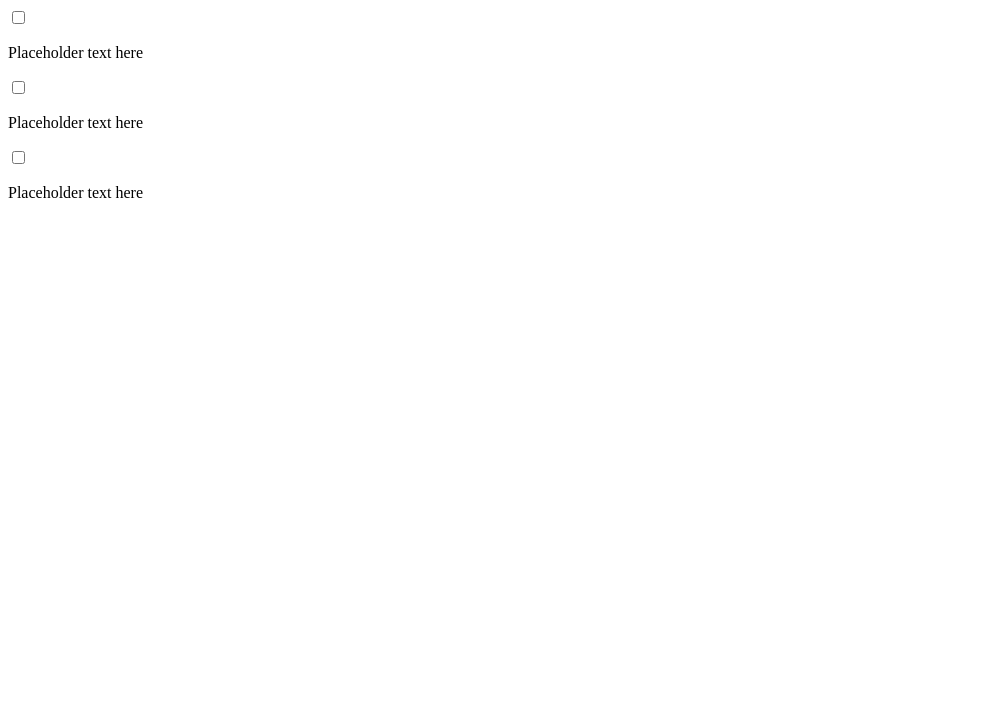
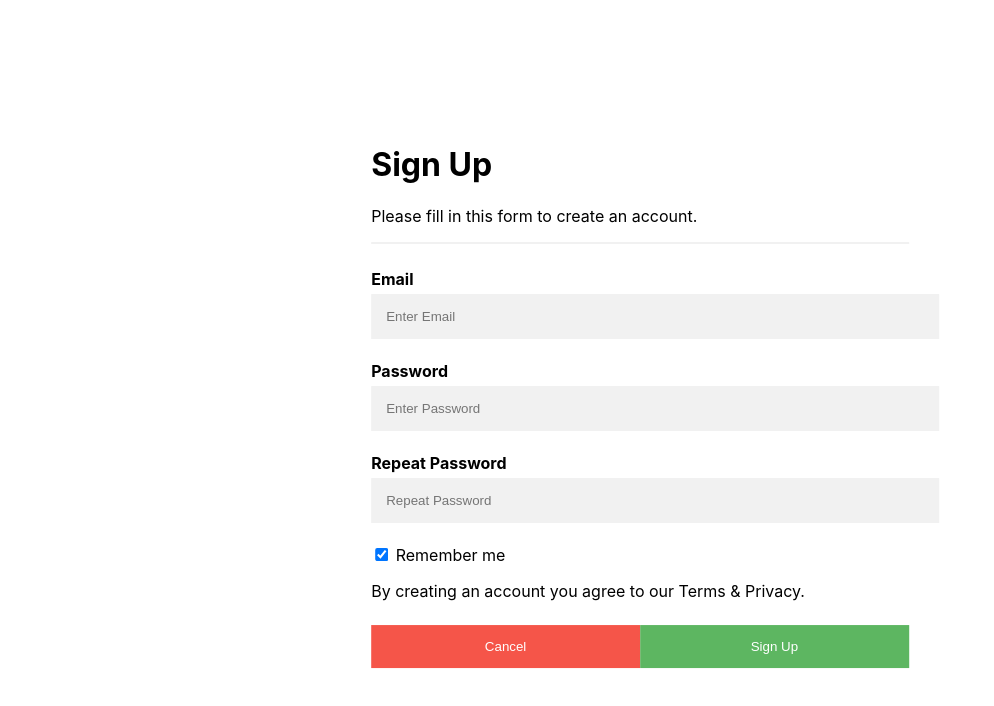
Before and after one commit to NabidAlam/reactjs-website, a React (Create React App) app: page / in a window 1280 px wide. Shown: the top 706 px of the page, without its empty margins (0-994 px from the left). Built offline with nearby package versions, Linux system fonts and the light colour scheme.

Commit message:
üpdate sign up form

```diff
--- a/package.json
+++ b/package.json
@@ -3,6 +3,7 @@
   "version": "0.1.0",
   "private": true,
   "dependencies": {
+    "install": "^0.12.2",
     "react": "^16.8.6",
     "react-dom": "^16.8.6",
     "react-scripts": "3.0.1"
--- a/src/App.js
+++ b/src/App.js
@@ -2,19 +2,14 @@ import React from 'react'
 import Footer from './components/Footer'
 import Header from './components/Header'
 import MainContent from './components/MainContent'
+
+
 function App(){
   return (
     <div>
-      {/* <Header />
+      <Header />
       <MainContent />
-      <Footer />   */}
-      <input type="checkbox"/>
-      <p>Placeholder text here</p>
-      <input type="checkbox" />
-      <p>Placeholder text here</p>
-      <input type="checkbox" />
-      <p>Placeholder text here</p>
-
+      <Footer />
     </div>
   )
 
--- a/src/components/Footer.js
+++ b/src/components/Footer.js
@@ -3,7 +3,7 @@ import React from 'react'
 function Footer(){
     return (
         <footer>
-            <h3>This is my footer element</h3>
+            {/* <h3>This is my footer element</h3> */}
         </footer>
     )
 }
--- a/src/components/Header.js
+++ b/src/components/Header.js
@@ -5,14 +5,14 @@ function Header(){
     return (
 
         <nav>
-            <h1>Hello</h1>
+            {/* <h1>Hello</h1>
 
             <ul>
                 <li>HTML</li>
                 <li>CSS</li>
                 <li>JQuery</li>
                 <li>JavaScript</li>
-            </ul>
+            </ul> */}
         </nav>
     )
 }
--- a/src/components/MainContent.js
+++ b/src/components/MainContent.js
@@ -1,11 +1,34 @@
 import React from 'react'
-
+import '../index.css'
 function MainContent(){
     return (
 
-    <main>
-      <p>Text messaging, or texting, is the act of composing and sending electronic messages, typically consisting of alphabetic and numeric characters, between two or more users of mobile devices, desktops/laptops, or other type of compatible computer.</p>
-    </main>
+      <div class="container">
+      <h1>Sign Up</h1>
+      <p>Please fill in this form to create an account.</p>
+      <hr/>
+
+      <label for="email"><b>Email</b></label>
+      <input type="text" placeholder="Enter Email" name="email" required/>
+      <br/>
+
+      <label for="psw"><b>Password</b></label>
+      <input type="password" placeholder="Enter Password" name="psw" required/>
+      <br/>
+      <label for="psw-repeat"><b>Repeat Password</b></label>
+      <input type="password" placeholder="Repeat Password" name="psw-repeat" required/>
+      <br/>
+      <label>
+        <input type="checkbox" checked="checked" name="remember"/> Remember me
+      </label>
+      <br/>
+      <p>By creating an account you agree to our Terms & Privacy.</p>
+
+      <div class="clearfix">
+        <button type="button" class="cancelbtn">Cancel</button>
+        <button type="submit" class="signupbtn">Sign Up</button>
+      </div>
+    </div>
 
 
     )
--- a/src/index.css
+++ b/src/index.css
@@ -11,3 +11,80 @@ code {
   font-family: source-code-pro, Menlo, Monaco, Consolas, "Courier New",
     monospace;
 }
+
+
+/*
+* {box-sizing: border-box} */
+
+/* Full-width input fields */
+  input[type=text], input[type=password] {
+  width: 100%;
+  padding: 15px;
+  margin: 5px 0 22px 0;
+  display: inline-block;
+  border: none;
+  background: #f1f1f1;
+}
+
+input[type=text]:focus, input[type=password]:focus {
+  background-color: #ddd;
+  outline: none;
+}
+
+hr {
+  border: 1px solid #f1f1f1;
+  margin-bottom: 25px;
+}
+
+/* Set a style for all buttons */
+button {
+  background-color: #4CAF50;
+  color: white;
+  padding: 14px 20px;
+  margin: 8px 0;
+  border: none;
+  cursor: pointer;
+  width: 100%;
+  opacity: 0.9;
+}
+
+button:hover {
+  opacity:1;
+}
+
+/* Extra styles for the cancel button */
+.cancelbtn {
+  padding: 14px 20px;
+  background-color: #f44336;
+}
+
+/* Float cancel and signup buttons and add an equal width */
+.cancelbtn, .signupbtn {
+  float: left;
+  width: 50%;
+}
+
+/* Add padding to container elements */
+.container {
+  padding: 16px;
+  width: 42%;
+  position: absolute;
+  top: 50%;
+  left: 50%;
+  transform: translate(-50%,-50%);
+
+}
+
+/* Clear floats */
+.clearfix::after {
+  content: "";
+  clear: both;
+  display: table;
+}
+
+/* Change styles for cancel button and signup button on extra small screens */
+@media screen and (max-width: 300px) {
+  .cancelbtn, .signupbtn {
+    width: 100%;
+  }
+}
```
Also changed, not shown: 1 other file (tests, documents, lock files or other folders).
